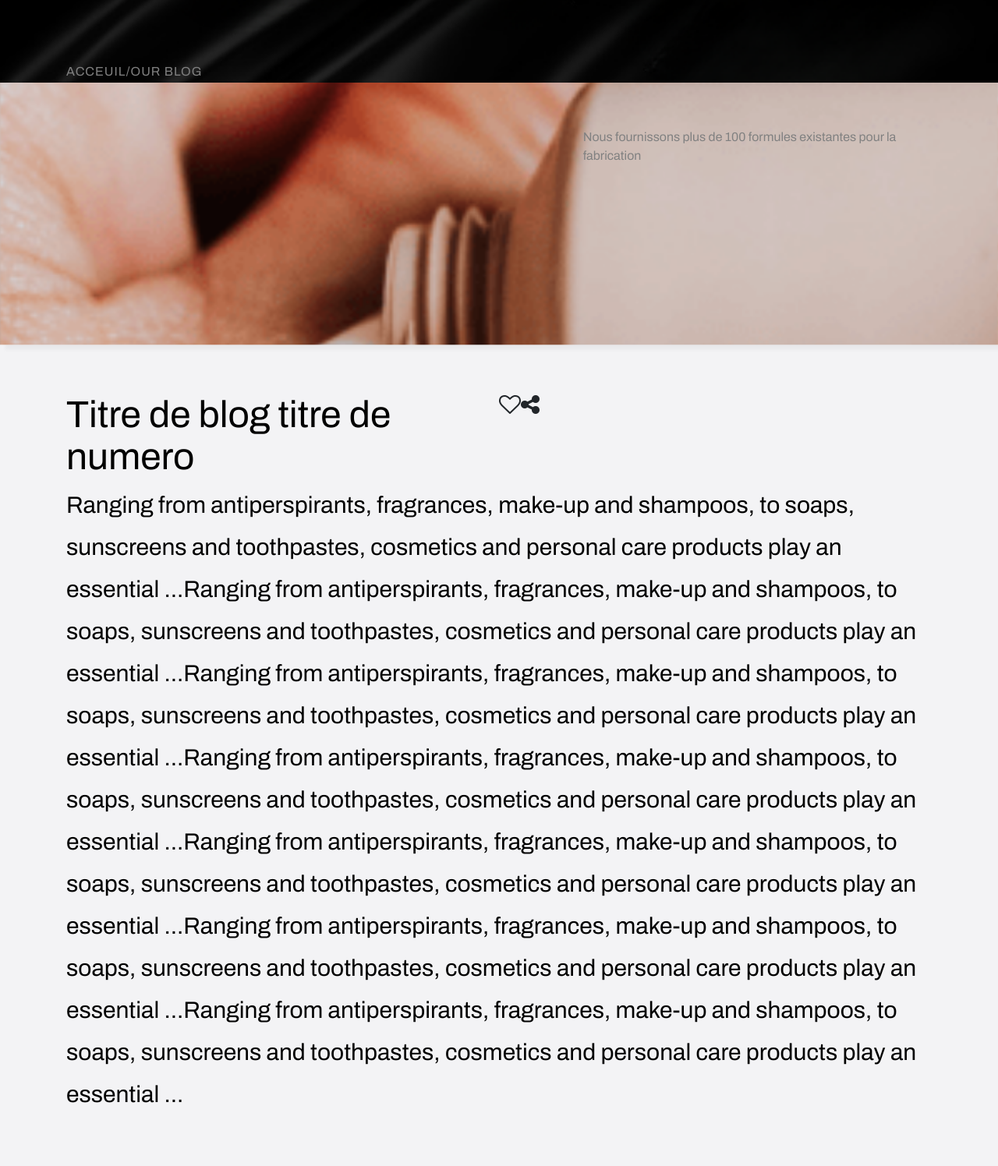
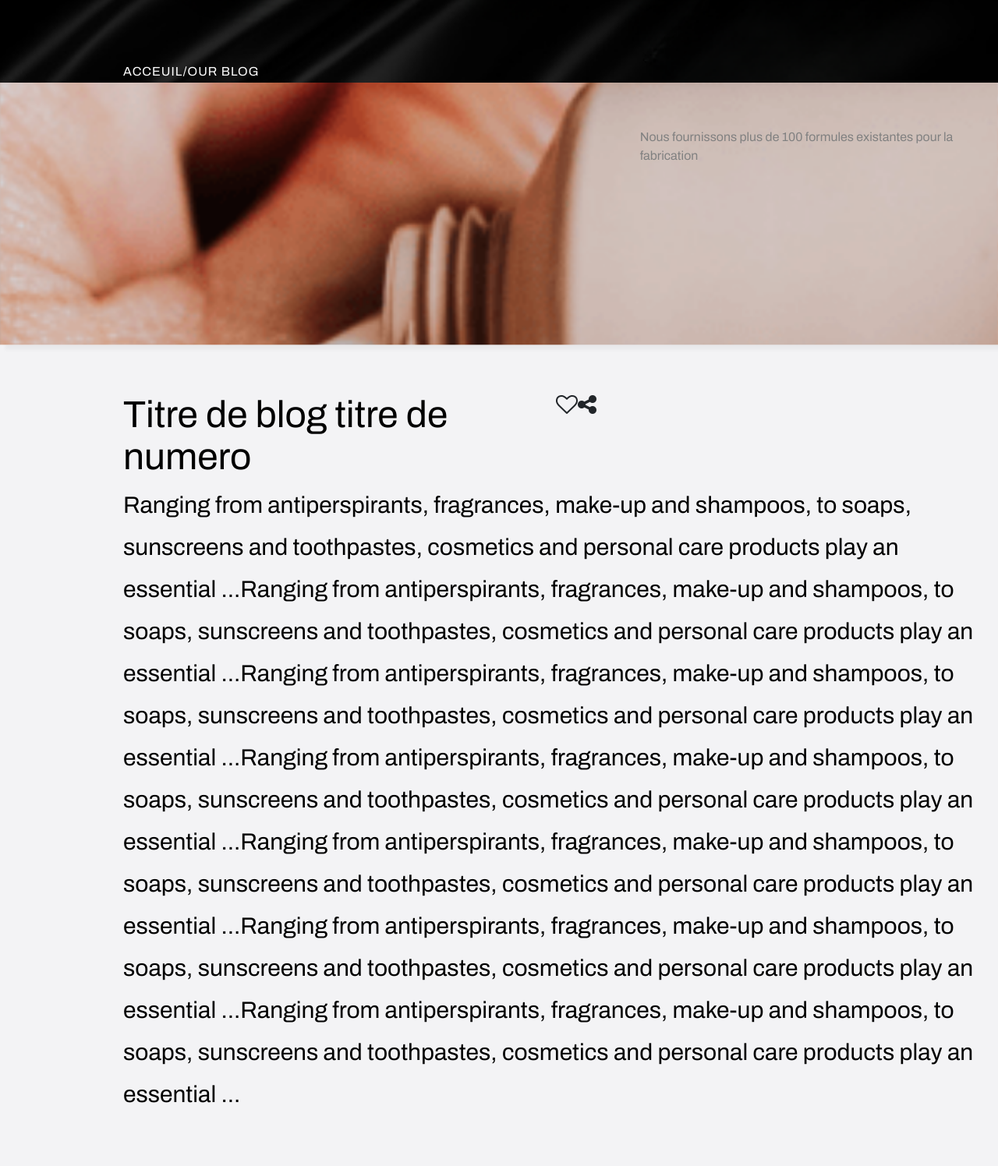
Before and after one commit to Mahmoudi-Omar/blog, a PHP site: page /blodDetail.html in a window 1280 px wide. Shown: the part 344-1840 px from the top of the page at 78% size. Run offline with PHP 8.4, Linux system fonts and the light colour scheme.

Commit message:
Add files via upload

```diff
--- a/index.html
+++ b/index.html
@@ -39,7 +39,7 @@
         <div class="layer"></div>
     </header>
     <section class="section-one">
-        <div class="container" style="margin-top:50px;">
+        <div class="container" style="margin-top:80px;">
             <div class="row">
                 <div class="col-md-4">
                     <div class="date">
@@ -221,7 +221,7 @@
                        <img src="images/logo-dark.svg" />
                     </div>
                     <div class="f-one-p">
-                        <p>Nous fournissons plus de 100 formules existantes pour la fabrication</p>
+                        <p>Nous fournissons plus de 100 formules existantes pour la fabrication de marques de distributeur et pouvons également adapter nos formules à vos spécifications (texture, parfum, couleur, produits propres, produits sans parabènes, produits sans sodium, produits sans alcool, etc.)</p>
                     </div>
                     <div class="f-contact">
                         <div class="phone">
--- a/style.css
+++ b/style.css
@@ -10,11 +10,16 @@ header {
     background-repeat: no-repeat;
     background-size: cover;
     background-position: center;
+    background-position-y: -31px;
     height: 450px;
 }
 
 header span {
     color: #fff;
+}
+
+.container {
+    margin-left: 143px !important;
 }
 
 header .menu-bar {
@@ -80,7 +85,7 @@ header .menu-bar .logo p {
     font-size: 16px;
     letter-spacing: 1px;
     line-height: 17px;
-    color: #818181;
+    color: #fff;
     font-weight: 300;
     font-family: Archivo, sans-serif;
 }
```
